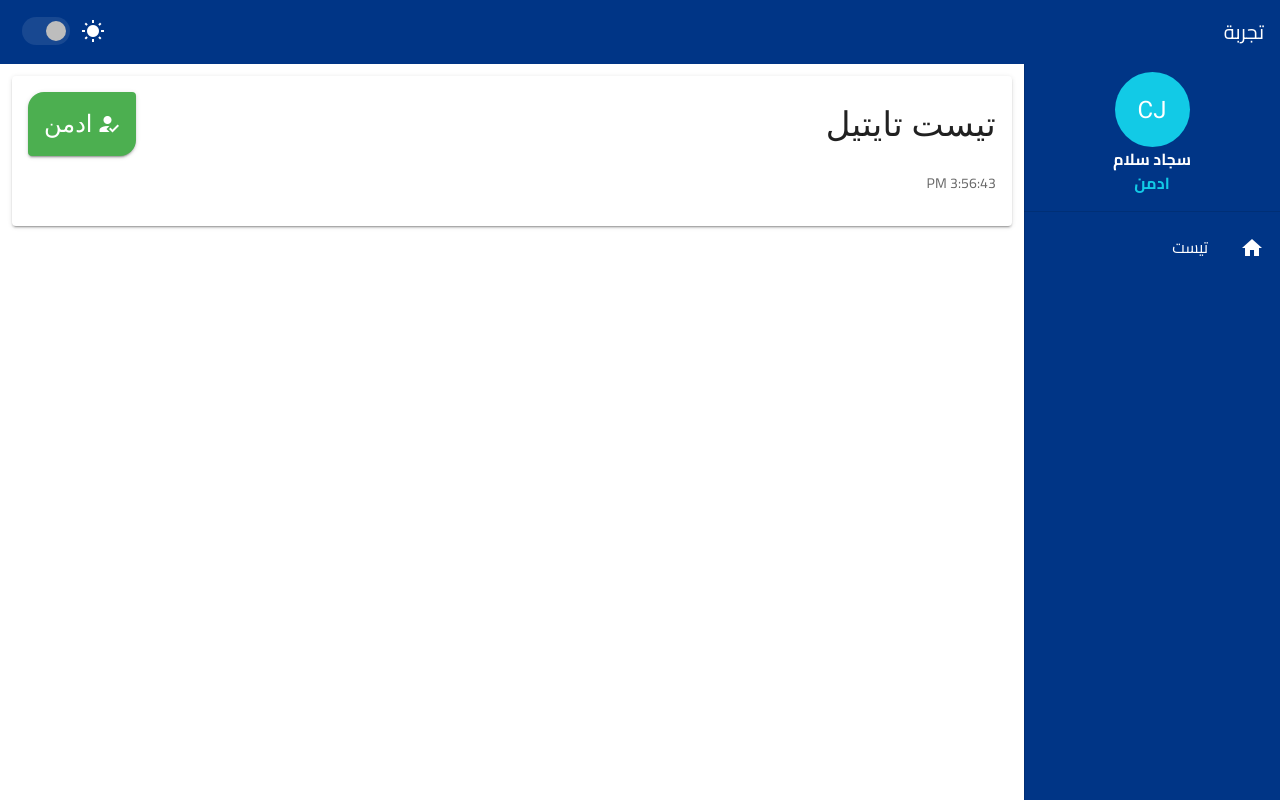
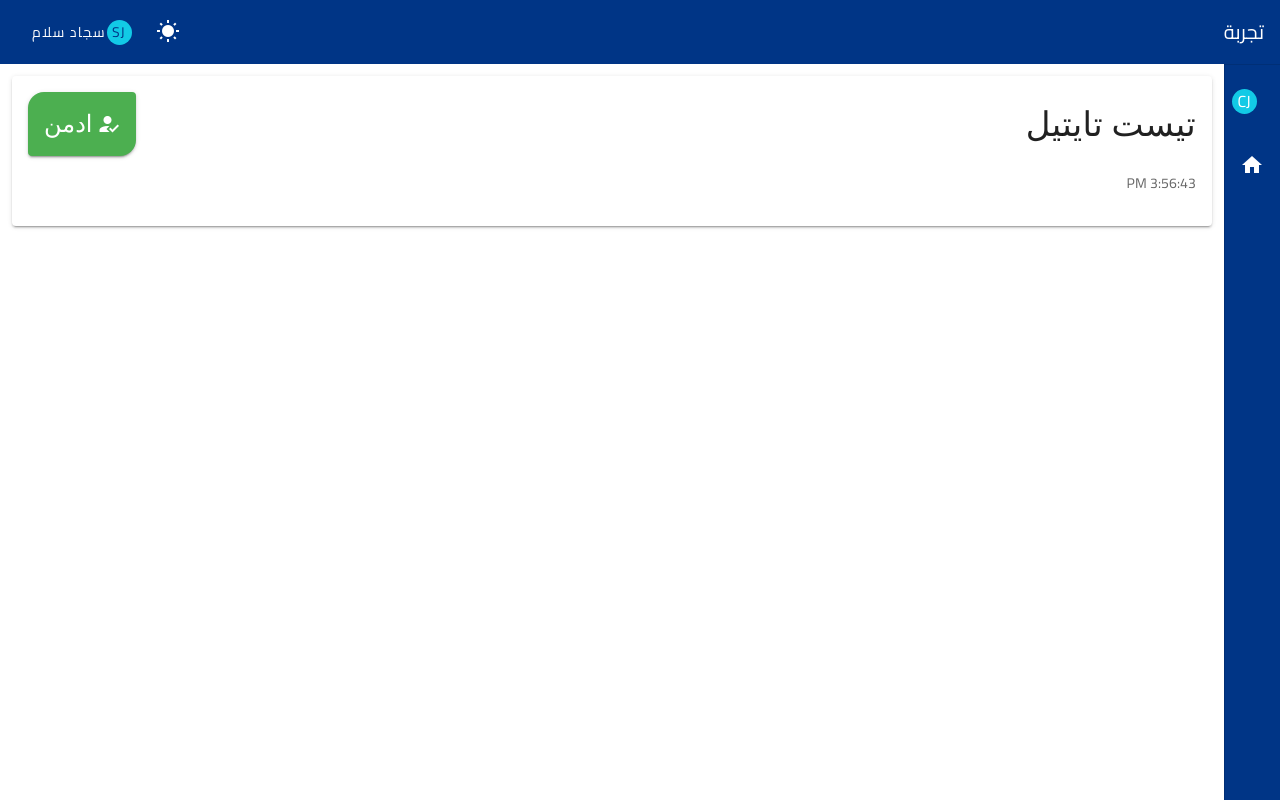
Before and after one commit to SajadSalam/vue-layout, a Vue app: page /dashboard in a window 1280 px wide. Built offline with nearby package versions, Linux system fonts and the light colour scheme.

Commit message:
Added User Settings & Update sideba

```diff
--- a/src/layouts/AppBar.vue
+++ b/src/layouts/AppBar.vue
@@ -1,15 +1,18 @@
 <template>
-     <v-app-bar color="primary" elevation="0" app width="100%" dark>
-          <v-toolbar-title>{{ $config.projectName }}</v-toolbar-title>
-          <v-spacer></v-spacer>
-          <theme-type></theme-type>
-        </v-app-bar>
+  <v-app-bar color="primary" elevation="0" app width="100%" dark>
+    <v-toolbar-title>{{ $config.projectName }}</v-toolbar-title>
+    <v-spacer></v-spacer>
+    <theme-type></theme-type>
+    <user />
+  </v-app-bar>
 </template>
 <script>
-import ThemeType from './ThemeType.vue'
+import ThemeType from "./ThemeType.vue";
+import User from "./User.vue";
 export default {
-    components:{
-        ThemeType
-    }
-}
+  components: {
+    ThemeType,
+    User
+  },
+};
 </script>
--- a/src/layouts/MainLayout.vue
+++ b/src/layouts/MainLayout.vue
@@ -1,17 +1,13 @@
 <template>
   <v-app>
     <app-bar />
-
-      <navigation-bar />
+    <navigation-bar />
     <v-main>
-
-      <v-container>
-        <v-row>
-          <v-col cols="12" >
-            <router-view />
-          </v-col>
-        </v-row>
-      </v-container>
+      <!-- <v-container> -->
+        <div class="px-3 py-3">
+          <router-view />
+        </div>
+      <!-- </v-container> -->
     </v-main>
   </v-app>
 </template>
--- a/src/layouts/NavigationBar.vue
+++ b/src/layouts/NavigationBar.vue
@@ -1,23 +1,39 @@
 <template>
-  <v-navigation-drawer color="primary" app clipped  right>
-    <div class="d-flex align-center justify-center flex-column py-2 px-1 mb-2">
-      <div class="border-1">
-        <v-avatar size="75" color="accent">
+  <v-navigation-drawer color="primary" app expand-on-hover clipped :mini-variant.sync="mini" right>
+    <!-- <div class="d-flex align-center justify-center flex-column py-2 px-1 mb-2"> -->
+      <!-- <div class="border-1">
+        <v-avatar :size="mimi ? '25' : '75'" color="accent">
           <span class="white--text text-h5">CJ</span>
         </v-avatar>
       </div>
-      <h4 class="white--text text-center">سجاد سلام</h4>
-      <h4 class="accent--text">ادمن</h4>
-    </div>
+      <h4 v-if="!mini" class="white--text text-center">سجاد سلام</h4>
+      <h4 v-if="!mini" class="accent--text">المالك</h4>
+    </div> -->
     <v-divider></v-divider>
     <v-list  nav>
+      <v-list-item >
+        <v-list-item-avatar>
+          <v-avatar :size="!mini ? '75' : '25'" color="accent">
+          <span class="white--text text-center">CJ</span>
+        </v-avatar>
+        </v-list-item-avatar>
+
+        <v-list-item-title class="white--text ">
+          <p class="white--text" style="margin-bottom: 0px !important">
+          سجاد سلام
+          </p>
+          <p class="accent--text">
+          المالك
+          </p>
+        </v-list-item-title>
+
+
+      </v-list-item>
       <v-list-item v-for="item in items" class="white--text" :key="item.title" link>
         <v-list-item-icon>
           <v-icon class="white--text">{{ item.icon }}</v-icon>
         </v-list-item-icon>
-
         <v-list-item-content>
-
           <v-list-item-title class="white--text">{{ item.title }}</v-list-item-title>
         </v-list-item-content>
       </v-list-item>
@@ -29,7 +45,8 @@ import Navigation from "../navigation"
 export default {
   data(){
     return {
-      items: Navigation
+      items: Navigation,
+      mini:true
     }
   }
 }
--- a/src/layouts/ThemeType.vue
+++ b/src/layouts/ThemeType.vue
@@ -1,9 +1,27 @@
 <template>
-  <div class="d-flex align-center justify-around">
-      <div class="d-flex align-center justify-around">
-        <v-switch inset class="mt-5" @change="updateDarkMode" :prepend-icon="dark ? 'mdi-moon-waxing-crescent' : 'mdi-white-balance-sunny'" color="error" dark  v-model="dark"></v-switch>
-      </div>
-  </div>
+  <div >
+    <!-- <div class="d-flex align-center justify-around"> -->
+      <!-- <v-switch
+        inset
+        class="mt-5"
+        @change="updateDarkMode"
+        :prepend-icon="
+          dark ? 'mdi-moon-waxing-crescent' : 'mdi-white-balance-sunny'
+        "
+
+        color="error"
+        dark
+        v-model="dark"
+      ></v-switch> -->
+      <v-checkbox
+        class="mt-5 "
+        v-model="dark"
+        @change="updateDarkMode"
+        color="accent"
+        on-icon="mdi-moon-waxing-crescent"
+        off-icon="mdi-white-balance-sunny"
+      ></v-checkbox>
+    </div>
 </template>
 <script>
 export default {
@@ -12,11 +30,11 @@ export default {
       dark: this.$store.state.dark,
     };
   },
-  methods:{
-      updateDarkMode(){
-        this.$store.commit('UPDATE_RTL', this.dark)
-        this.$vuetify.theme.dark =  this.dark
-      }
-  }
+  methods: {
+    updateDarkMode() {
+      this.$store.commit("UPDATE_RTL", this.dark);
+      this.$vuetify.theme.dark = this.dark;
+    },
+  },
 };
 </script>
--- /dev/null
+++ b/src/layouts/User.vue
@@ -0,0 +1,20 @@
+<template>
+  <div>
+    <v-menu offset-y>
+      <template v-slot:activator="{ on, attrs }">
+        <v-btn color="primary" dark text v-bind="attrs" v-on="on">
+          <v-avatar size="25" color="accent"> SJ </v-avatar>
+          <label class="white--text"> سجاد سلام </label>
+        </v-btn>
+      </template>
+      <v-list>
+        <v-list-item>
+          <v-btn text><v-icon>mdi-logout</v-icon>الاعدادات</v-btn>
+        </v-list-item>
+        <v-list-item>
+          <v-btn text><v-icon>mdi-logout</v-icon>تسجيل خروج</v-btn>
+        </v-list-item>
+      </v-list>
+    </v-menu>
+  </div>
+</template>
```
